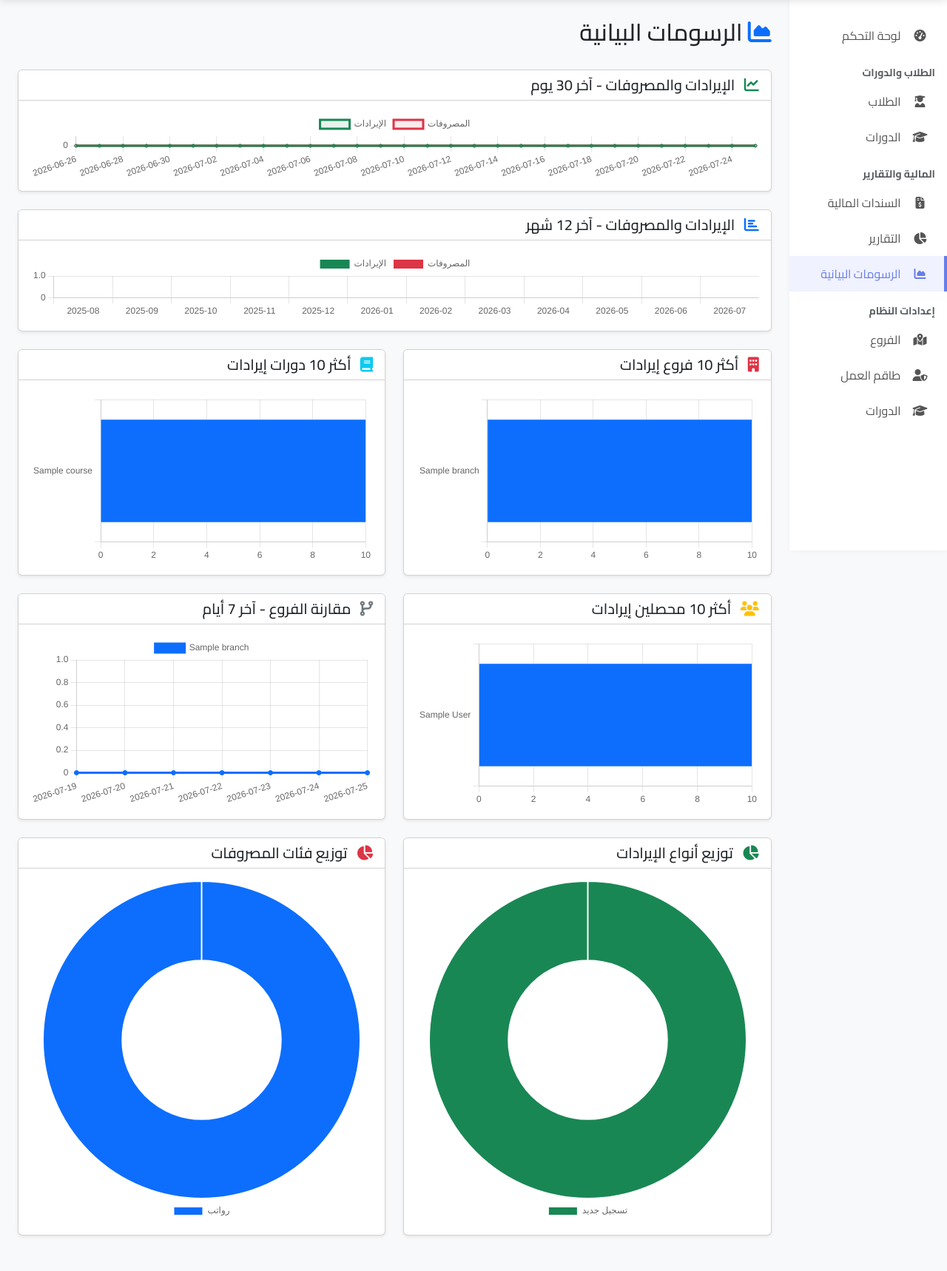
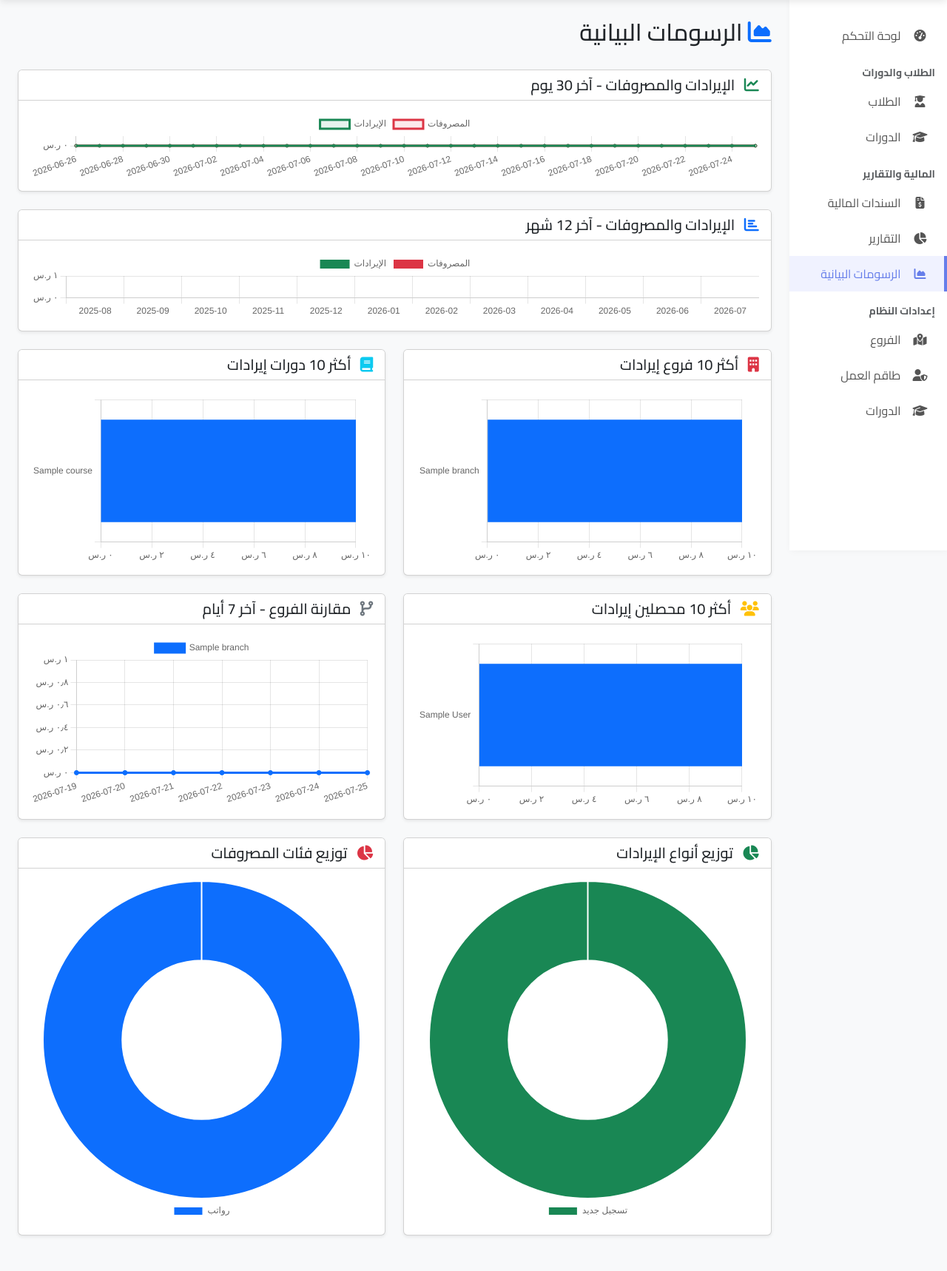
Before and after one commit to hamdyadam97/m3had-system, a Django app: page /reports/charts/ in a window 1280 px wide. Shown: the part 58-1776 px from the top of the page at 74% size. Run offline with Django 5.2, Linux system fonts and the light colour scheme; a user stored in the database is signed in; tables that the repository leaves empty hold one stand-in row (values such as "Sample post"); parts of the project's set-up code (start-up, migrations or seed data) failed here and were passed over.

Commit message:
add SAR currency label to reports missing it
monthly_report, daily_report, and the charts page showed raw amounts
with no currency unit while every other report already used ر.س
(Saudi riyal).

```diff
--- a/templates/reports/charts.html
+++ b/templates/reports/charts.html
@@ -137,6 +137,20 @@ const colors = {
 };
 const palette = [colors.primary, colors.success, colors.danger, colors.warning, colors.info, colors.purple, colors.orange, colors.teal, colors.pink, colors.secondary];
 
+// تنسيق القيم المالية بالريال السعودي
+function formatSAR(value) {
+    return Number(value).toLocaleString('ar-SA') + ' ر.س';
+}
+const currencyTooltip = {
+    callbacks: {
+        label: function(context) {
+            const label = context.dataset.label ? context.dataset.label + ': ' : '';
+            const raw = context.parsed.y !== undefined ? context.parsed.y : (context.parsed.x !== undefined ? context.parsed.x : context.parsed);
+            return label + formatSAR(raw);
+        }
+    }
+};
+
 // 1. إيرادات/مصروفات 30 يوم (Line)
 new Chart(document.getElementById('daily30Chart'), {
     type: 'line',
@@ -166,8 +180,8 @@ new Chart(document.getElementById('daily30Chart'), {
     options: {
         responsive: true,
         maintainAspectRatio: false,
-        plugins: { legend: { position: 'top' } },
-        scales: { y: { beginAtZero: true } }
+        plugins: { legend: { position: 'top' }, tooltip: currencyTooltip },
+        scales: { y: { beginAtZero: true, ticks: { callback: formatSAR } } }
     }
 });
 
@@ -192,8 +206,8 @@ new Chart(document.getElementById('monthly12Chart'), {
     options: {
         responsive: true,
         maintainAspectRatio: false,
-        plugins: { legend: { position: 'top' } },
-        scales: { y: { beginAtZero: true } }
+        plugins: { legend: { position: 'top' }, tooltip: currencyTooltip },
+        scales: { y: { beginAtZero: true, ticks: { callback: formatSAR } } }
     }
 });
 
@@ -211,8 +225,8 @@ new Chart(document.getElementById('branchesChart'), {
     options: {
         responsive: true,
         indexAxis: 'y',
-        plugins: { legend: { display: false } },
-        scales: { x: { beginAtZero: true } }
+        plugins: { legend: { display: false }, tooltip: currencyTooltip },
+        scales: { x: { beginAtZero: true, ticks: { callback: formatSAR } } }
     }
 });
 
@@ -230,8 +244,8 @@ new Chart(document.getElementById('coursesChart'), {
     options: {
         responsive: true,
         indexAxis: 'y',
-        plugins: { legend: { display: false } },
-        scales: { x: { beginAtZero: true } }
+        plugins: { legend: { display: false }, tooltip: currencyTooltip },
+        scales: { x: { beginAtZero: true, ticks: { callback: formatSAR } } }
     }
 });
 
@@ -249,8 +263,8 @@ new Chart(document.getElementById('collectorsChart'), {
     options: {
         responsive: true,
         indexAxis: 'y',
-        plugins: { legend: { display: false } },
-        scales: { x: { beginAtZero: true } }
+        plugins: { legend: { display: false }, tooltip: currencyTooltip },
+        scales: { x: { beginAtZero: true, ticks: { callback: formatSAR } } }
     }
 });
 
@@ -273,8 +287,8 @@ new Chart(document.getElementById('branchComparisonChart'), {
     },
     options: {
         responsive: true,
-        plugins: { legend: { position: 'top' } },
-        scales: { y: { beginAtZero: true } }
+        plugins: { legend: { position: 'top' }, tooltip: currencyTooltip },
+        scales: { y: { beginAtZero: true, ticks: { callback: formatSAR } } }
     }
 });
 
@@ -290,7 +304,7 @@ new Chart(document.getElementById('incomeTypeChart'), {
     },
     options: {
         responsive: true,
-        plugins: { legend: { position: 'bottom' } }
+        plugins: { legend: { position: 'bottom' }, tooltip: currencyTooltip }
     }
 });
 
@@ -306,7 +320,7 @@ new Chart(document.getElementById('expenseCategoryChart'), {
     },
     options: {
         responsive: true,
-        plugins: { legend: { position: 'bottom' } }
+        plugins: { legend: { position: 'bottom' }, tooltip: currencyTooltip }
     }
 });
 </script>
```
Also changed, not shown: templates/reports/daily_report.html (+5 -5 lines), templates/reports/monthly_report.html (+7 -7 lines).
